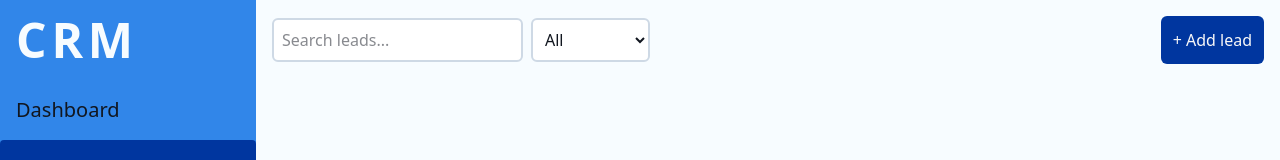
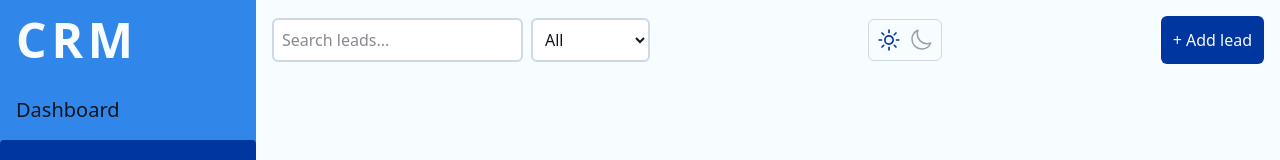
Before and after one commit to Naviralobo/CRM-System, a React (Vite) app: page /leads in a window 1280 px wide. Shown: the top 160 px of the page. Built offline with nearby package versions, Linux system fonts and the light colour scheme.

Commit message:
feat:add theme toggle

```diff
--- a/src/Components/LeadsToolBar.tsx
+++ b/src/Components/LeadsToolBar.tsx
@@ -3,17 +3,40 @@ import Button from "./Button";
 import FilterLead from "./FilterLead";
 import SearchLead from "./SearchLead";
 import FormModal from "./Modals/FormModal";
+import { SunIcon } from "@heroicons/react/24/outline";
+import { MoonIcon } from "@heroicons/react/24/outline";
 const LeadsToolBar = () => {
   const [openFormModal, setOpenFormModal] = useState(false);
+  const [isDark, setIsDark] = useState(
+    document.documentElement.classList.contains("dark")
+  );
 
   const handleAddLead = () => {
     setOpenFormModal(true);
+  };
+  const handleToggle = () => {
+    document.documentElement.classList.toggle("dark");
+    setIsDark(document.documentElement.classList.contains("dark"));
   };
   return (
     <div className="flex items-center justify-between gap-3 p-4">
       <div className="flex gap-2 w-full md:w-auto">
         <SearchLead />
         <FilterLead />
+      </div>
+      <div className="flex gap-2 border border-input-border p-2 rounded-md">
+        <SunIcon
+          className={`h-6 w-6 cursor-pointer transition-all duration-200
+    ${!isDark ? "text-btn-bg scale-110" : "text-text/40 hover:text-text"}
+  `}
+          onClick={handleToggle}
+        />
+        <MoonIcon
+          className={`h-6 w-6 cursor-pointer transition-all duration-200
+    ${isDark ? "text-btn-bg scale-110" : "text-text/40 hover:text-text"}
+  `}
+          onClick={handleToggle}
+        />
       </div>
       {/* for large screens */}
       <div className="hidden md:block">
@@ -22,7 +45,7 @@ const LeadsToolBar = () => {
       {/* for mobile */}
       <div
         onClick={handleAddLead}
-        className="fixed flex bg-btn-bg  text-btn-light rounded-full w-12 h-12 justify-center items-center bottom-2 right-2 md:hidden"
+        className="fixed flex bg-btn-bg  text-btn-text rounded-full w-12 h-12 justify-center items-center bottom-2 right-2 md:hidden"
       >
         +
       </div>
--- a/src/Components/SearchLead.tsx
+++ b/src/Components/SearchLead.tsx
@@ -11,7 +11,7 @@ const SearchLead = () => {
     <input
       type="text"
       placeholder="Search leads..."
-      className="rounded-md border-2 border-input-border bg-input-bg p-2 md:flex-1"
+      className="rounded-md border-2 border-input-border w-1/2 bg-input-bg p-2 md:flex-1"
       onChange={searchChangeHandler}
     />
   );
```
